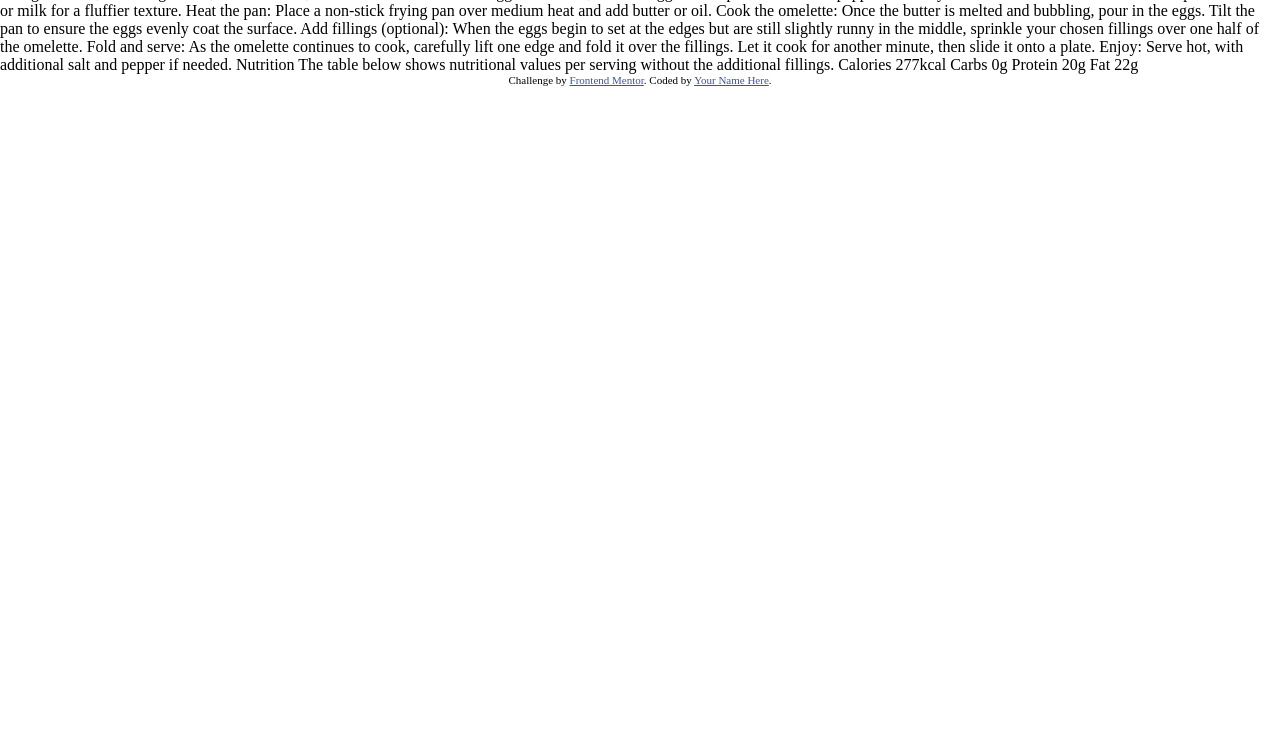
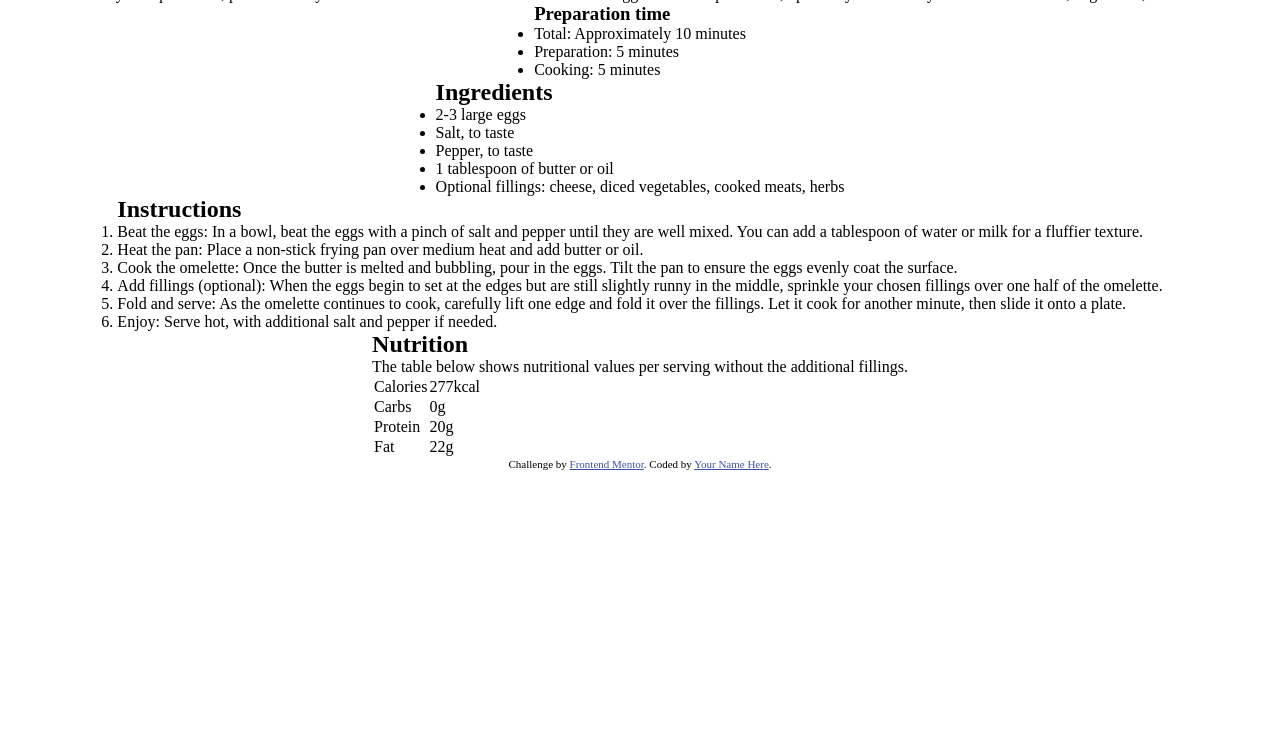
Before and after one commit to rodriguesedson/recipe-page-main, a plain HTML site: page index.html in a window 1280 px wide. Shown: the part 52-800 px from the top of the page. Drawn offline with Linux system fonts and the light colour scheme.

Commit message:
add base html

```diff
--- a/index.html
+++ b/index.html
@@ -15,59 +15,100 @@
   <link rel="stylesheet" href="style.css">
 </head>
 <body>
+  <div class="recipe-image"></div>
+  <h1 class="recipe-title">Simple Omelette Recipe</h1>
 
-  Simple Omelette Recipe
+  <p class="recipe-paragraph">
+    An easy and quick dish, perfect for any meal. This classic omelette combines beaten eggs cooked
+    to perfection, optionally filled with your choice of cheese, vegetables, or meats.
+  </p>
 
-  An easy and quick dish, perfect for any meal. This classic omelette combines beaten eggs cooked
-  to perfection, optionally filled with your choice of cheese, vegetables, or meats.
+  <div class="recipe-preparation">
+    <h3 class="recipe-preparation-title">Preparation time</h3>
+    <ul class="recipe-list">
+      <li class="recipe-list-item">
+        <span class="recipe-list-step">Total</span>: Approximately 10 minutes
+      </li>
+      <li class="recipe-list-item">
+        <span class="recipe-list-step">Preparation</span>: 5 minutes
+      </li>
+      <li class="recipe-list-item">
+        <span class="recipe-list-step">Cooking</span>: 5 minutes
+      </li>
+    </ul>
+  </div>
 
-  Preparation time
+  <section class="recipe-section">
+    <h2 class="recipe-section-title">Ingredients</h2>
+    <ul class="recipe-list">
+      <li class="recipe-list-item">
+        2-3 large eggs
+      </li>
+      <li class="recipe-list-item">
+        Salt, to taste
+      </li>
+      <li class="recipe-list-item">
+        Pepper, to taste
+      </li>
+      <li class="recipe-list-item">
+        1 tablespoon of butter or oil
+      </li>
+      <li class="recipe-list-item">
+        Optional fillings: cheese, diced vegetables, cooked meats, herbs
+      </li>
+    </ul>
+  </section>
 
-  Total: Approximately 10 minutes
-  Preparation: 5 minutes
-  Cooking: 5 minutes
+  <section class="recipe-section">
+    <h2 class="recipe-section-title">Instructions</h2>
+    <ol class="recipe-list">
+      <li class="recipe-list-item">
+        <span class="recipe-list-step">Beat the eggs</span>: In a bowl, beat the eggs with a pinch of salt and pepper until they are well mixed.
+        You can add a tablespoon of water or milk for a fluffier texture.
+      </li>
+      <li class="recipe-list-item">
+        <span class="recipe-list-step">Heat the pan</span>: Place a non-stick frying pan over medium heat and add butter or oil.
+      </li>
+      <li class="recipe-list-item">
+        <span class="recipe-list-step">Cook the omelette</span>: Once the butter is melted and bubbling, pour in the eggs. Tilt the pan to ensure
+        the eggs evenly coat the surface.
+      </li>
+      <li class="recipe-list-item">
+        <span class="recipe-list-step">Add fillings (optional)</span>: When the eggs begin to set at the edges but are still slightly runny in the
+        middle, sprinkle your chosen fillings over one half of the omelette.
+      </li>
+      <li class="recipe-list-item">
+        <span class="recipe-list-step">Fold and serve</span>: As the omelette continues to cook, carefully lift one edge and fold it over the
+        fillings. Let it cook for another minute, then slide it onto a plate.
+      </li>
+      <li class="recipe-list-item">
+        <span class="recipe-list-step">Enjoy</span>: Serve hot, with additional salt and pepper if needed.
+      </li>
+    </ol>
+  </section>
 
-  Ingredients
-
-  2-3 large eggs
-  Salt, to taste
-  Pepper, to taste
-  1 tablespoon of butter or oil
-  Optional fillings: cheese, diced vegetables, cooked meats, herbs
-
-  Instructions
-
-  Beat the eggs: In a bowl, beat the eggs with a pinch of salt and pepper until they are well mixed.
-  You can add a tablespoon of water or milk for a fluffier texture.
-
-  Heat the pan: Place a non-stick frying pan over medium heat and add butter or oil.
-
-  Cook the omelette: Once the butter is melted and bubbling, pour in the eggs. Tilt the pan to ensure
-  the eggs evenly coat the surface.
-
-  Add fillings (optional): When the eggs begin to set at the edges but are still slightly runny in the
-  middle, sprinkle your chosen fillings over one half of the omelette.
-
-  Fold and serve: As the omelette continues to cook, carefully lift one edge and fold it over the
-  fillings. Let it cook for another minute, then slide it onto a plate.
-
-  Enjoy: Serve hot, with additional salt and pepper if needed.
-
-  Nutrition
-
-  The table below shows nutritional values per serving without the additional fillings.
-
-  Calories
-  277kcal
-
-  Carbs
-  0g
-
-  Protein
-  20g
-
-  Fat
-  22g
+  <section class="recipe-section">
+    <h2 class="recipe-section-title">Nutrition</h2>
+    <p class="recipe-paragraph">The table below shows nutritional values per serving without the additional fillings.</p>
+    <table class="recipe-table">
+      <tr class="recipe-table-row">
+        <td class="recipe-table-data">Calories</td>
+        <td class="recipe-table-data">277kcal</td>
+      </tr>
+      <tr class="recipe-table-row">
+        <td class="recipe-table-data">Carbs</td>
+        <td class="recipe-table-data">0g</td>
+      </tr>
+      <tr class="recipe-table-row">
+        <td class="recipe-table-data">Protein</td>
+        <td class="recipe-table-data">20g</td>
+      </tr>
+      <tr class="recipe-table-row">
+        <td class="recipe-table-data">Fat</td>
+        <td class="recipe-table-data">22g</td>
+      </tr>
+    </table>
+  </section>
 
   <div class="attribution">
     Challenge by <a href="https://www.frontendmentor.io?ref=challenge" target="_blank">Frontend Mentor</a>.
```
